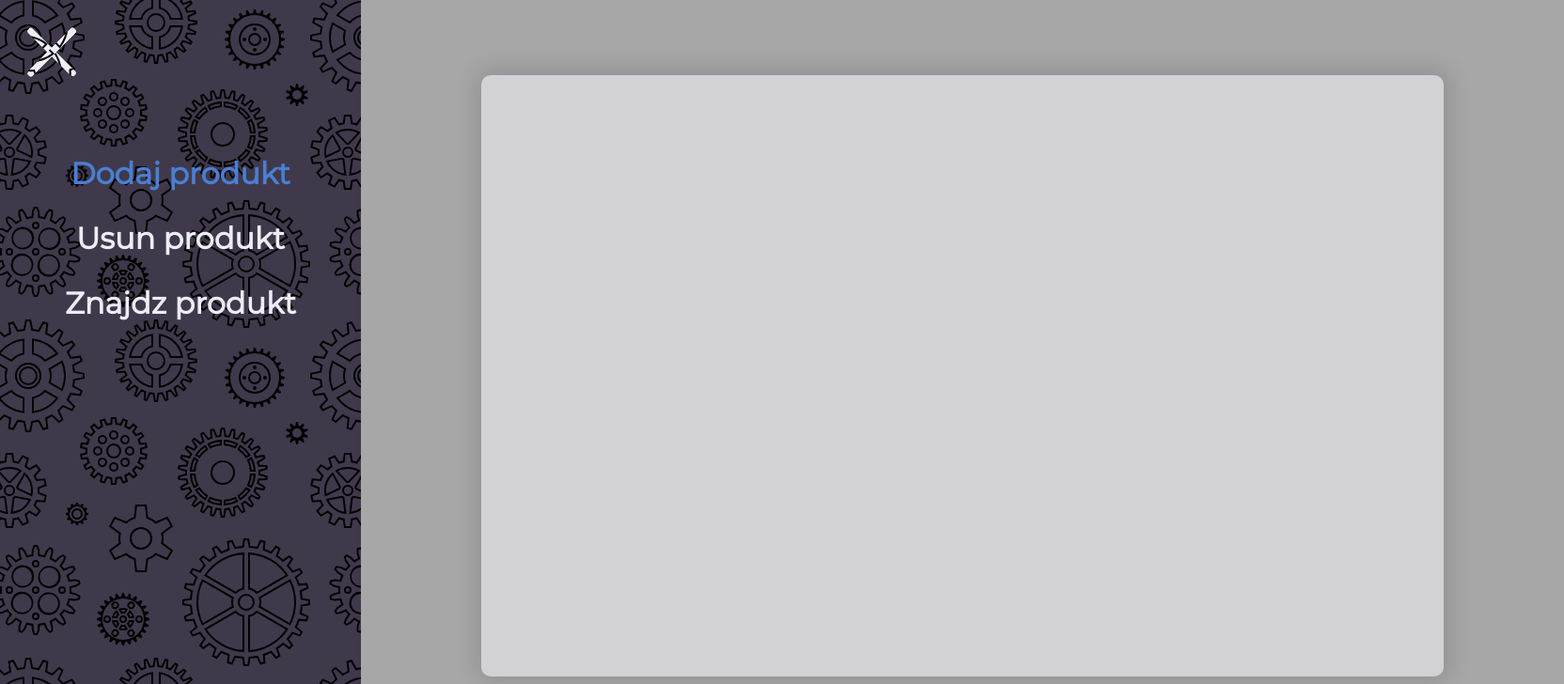
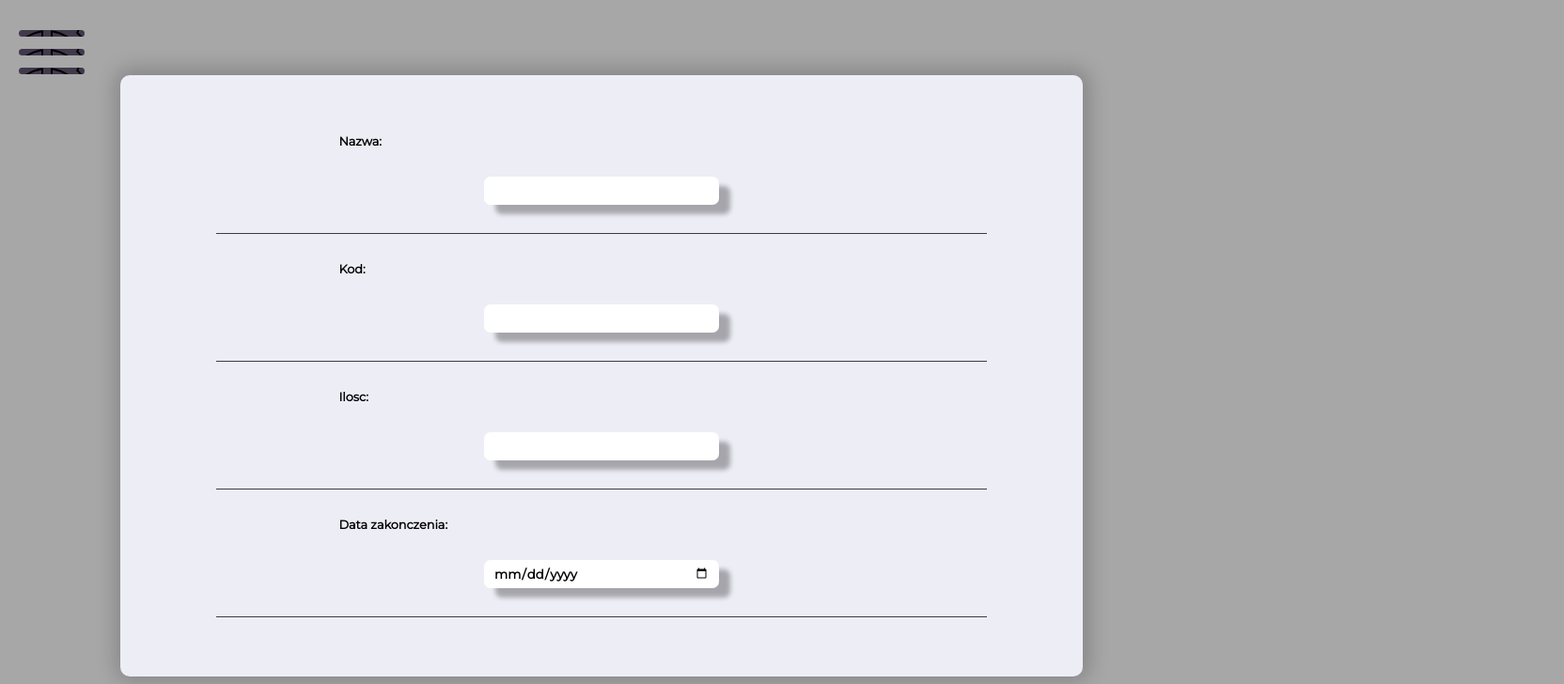
Before and after one commit to adi140000/e-remind, a React (Create React App) app: page /account/add in a window 1280 px wide. Shown: the top 728 px of the page at 94% size, 1664 px wide, since content can reach past the window. Built offline with nearby package versions, Linux system fonts and the light colour scheme.

Commit message:
Manufacture component Add and change two subpages in one

```diff
--- a/src/App.js
+++ b/src/App.js
@@ -21,8 +21,7 @@ class App extends Component {
               <Route path='/account' exact render={() => <Controler>
                 <Dashboard />
               </Controler>} />
-
-              <Route path='/account/add' exact render={() => <Controler>
+              <Route path='/account/add'  render={() => <Controler>
                 <Add />
               </Controler>} />
             </Switch>
--- a/src/components/Add.js
+++ b/src/components/Add.js
@@ -1,15 +1,43 @@
 import React, { Component } from 'react';
-
+import Form from '../styled/componetents/Form';
+import Input from '../styled/componetents/Input';
+import Label from '../styled/componetents/Label';
+import Div from '../styled/componetents/Div';
 
 
 class Add extends Component {
-    constructor(props) {
-        super(props);
-        this.state = {}
+    state = {
+
     }
     render() {
-        return (<></>
-            )
+        return (
+            <Form option>
+                <Div>
+                    <Label>Nazwa:</Label>
+                    <Input />
+                </Div>
+                <Div>
+                    <Label>Kod:</Label>
+                    <Input
+                        type='number'
+                    />
+                </Div>
+                <Div>
+                    <Label>Ilosc:</Label>
+                    <Input
+                        type='number'
+                    />
+                </Div>
+                <Div>
+                    <Label>Data zakonczenia:</Label>
+                    <Input
+                        type='date'
+                    />
+                </Div>
+
+
+            </Form>
+        )
     }
 }
 
--- a/src/components/Controler/Controler.js
+++ b/src/components/Controler/Controler.js
@@ -22,7 +22,6 @@ const Controler = (props) => {
                             <Main >
                                 {props.children}
                             </Main>
-
                         </Section>
                     </>
                 )
--- a/src/components/Dashboard.js
+++ b/src/components/Dashboard.js
@@ -1,5 +1,4 @@
 import React, { Component } from 'react';
-import { ContextConsumer } from '../store/Context'
 
 
 class Dashboard extends Component {
--- a/src/components/LoginSection/LoginSection.js
+++ b/src/components/LoginSection/LoginSection.js
@@ -1,7 +1,7 @@
 import React, { Component } from 'react';
 import { Redirect } from "react-router-dom";
 import Section from "../../styled/componetents/Section";
-import LoginForm from "../../styled/componetents/Form";
+import Form from "../../styled/componetents/Form";
 import Button from "../../styled/componetents/Button";
 import Input from "../../styled/componetents/Input";
 import H1 from "../../styled/componetents/H1";
@@ -19,7 +19,7 @@ class TitleSection extends Component {
                     return (
                         <Section login>
                             <H1>e-Remind</H1>
-                            <LoginForm >
+                            <Form >
                                 <Input
                                     placeholder='login'
                                     type='text'
@@ -35,7 +35,7 @@ class TitleSection extends Component {
                                     id='password'
                                 />
                                 <Button>Zaloguj</Button>
-                            </LoginForm>
+                            </Form>
                         </Section>)
                 }}
             </ContextConsumer>
--- a/src/components/NavBar.js
+++ b/src/components/NavBar.js
@@ -16,7 +16,7 @@ class NavBar extends Component {
 
         return (
             <ContextConsumer>
-                {({hamburger ,handleHamburger }) => {
+                {({ hamburger, handleHamburger }) => {
 
                     return (
                         <>
@@ -25,9 +25,10 @@ class NavBar extends Component {
                             </Hamburger>
                             <Nav hamburger={hamburger}>
                                 <Ul main>
+                                    <Li><StyledNavLink activeClassName='selected' className='link' to='/account/'>Sprawdz</StyledNavLink></Li>
                                     <Li><StyledNavLink activeClassName='selected' className='link' to='/account/add'>Dodaj produkt</StyledNavLink></Li>
-                                    <Li><StyledNavLink activeClassName='selected' className='link' to='/account/delete'>Usun produkt</StyledNavLink></Li>
-                                    <Li><StyledNavLink activeClassName='selected' className='link' to='/account/find'>Znajdz produkt</StyledNavLink></Li>
+                                    <Li><StyledNavLink activeClassName='selected' className='link' to='/account/edit'>Edytuj produkt</StyledNavLink></Li>
+
                                 </Ul>
                                 <Footer>
                                     Copy Adrian Żmuda
--- a/src/store/Context.js
+++ b/src/store/Context.js
@@ -8,7 +8,7 @@ export class Context extends Component {
         login:'',
         password: '',
         isLogin:true,
-        hamburger: true,
+        hamburger: false,
     }
 
     handleHamburger = () => {
--- a/src/styled/Theme/Theme.js
+++ b/src/styled/Theme/Theme.js
@@ -10,6 +10,7 @@ const Theme = {
     },
     fonts: {
         big: '2em',
+        medium: '1.2em',
         small:'.8em'
     },
     img: {
--- /dev/null
+++ b/src/styled/componetents/Div.js
@@ -0,0 +1,14 @@
+import styled from 'styled-components';
+
+const Div = styled.div`
+    display: flex;
+    flex-direction:column;
+    align-items:center;
+    justify-content:center;
+    border-bottom: 1px solid ${({ theme }) => theme.colors.background};
+    padding: 30px;
+    min-width:80%;
+
+`
+
+export default Div
--- a/src/styled/componetents/Form.js
+++ b/src/styled/componetents/Form.js
@@ -5,7 +5,9 @@ const Form = styled.form`
     flex-direction:column;
     justify-content:space-around;
     align-items:center;
-    height:35vh;
+    min-height:35vh;
+    padding-bottom:30px;
+    width:${({option})=>option?'100%':''};
     animation: appear 3s;
 
         @keyframes appear {
--- /dev/null
+++ b/src/styled/componetents/Label.js
@@ -0,0 +1,11 @@
+import styled from 'styled-components';
+import Theme from '../Theme/Theme';
+
+const Label = styled.label`
+    font-size: ${({ theme }) => theme.fonts.small};
+    color:black;
+    align-self:flex-start;
+    margin-left:100px;
+`
+
+export default Label
--- a/src/styled/componetents/Main.js
+++ b/src/styled/componetents/Main.js
@@ -2,11 +2,15 @@ import styled from 'styled-components';
 
 
 const Main = styled.main`
+    display: flex;
+    flex-direction:column;
+    justify-content:center;
+    align-items:center;
     width:80vw;
     min-height:80vh;
-    background-color: ${({ theme}) => theme.colors.font};
+    background-color: ${({ theme }) => theme.colors.font};
     box-shadow: 1px -1px 21px 6px rgba(0,0,0,0.2);
-    border-radius:${({theme})=>theme.radius};
+    border-radius:${({ theme }) => theme.radius};
     margin: 10vh 0 ;
 
 `
```
